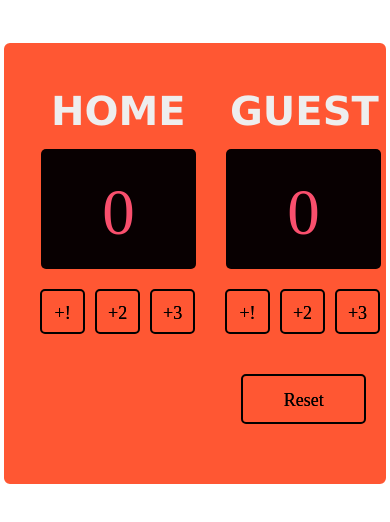
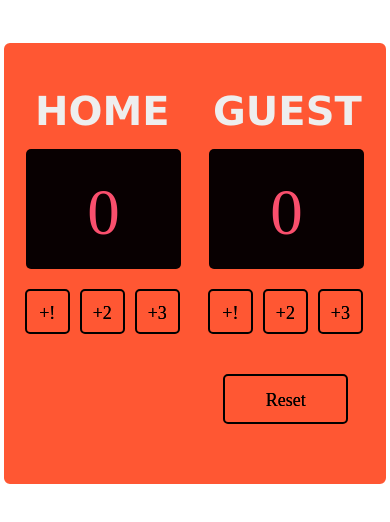
Before and after one commit to Saizeik/scoreboard, a Next.js app: page / in a window 390 px wide. Shown: the top 522 px of the page. Built offline with nearby package versions, Linux system fonts and the light colour scheme; a web font is replaced by a local one.

Commit message:
animations responsive styles update

```diff
--- a/styles/globals.css
+++ b/styles/globals.css
@@ -487,22 +487,3 @@ body {
     right: 5%;
   }
 }
-@media only screen and (max-width: 767px) {
-  /* For mobile phones: */
-
-  [class*="left"] {
-    position: relative;
-    justify-content: flex-start;
-    right: 6%;
-
-    margin-bottom: 0;
-  }
-
-  [class*="right"] {
-    justify-content: flex-end;
-    position: relative;
-
-    margin-bottom: 0;
-    right: 28%;
-  }
-}
```
